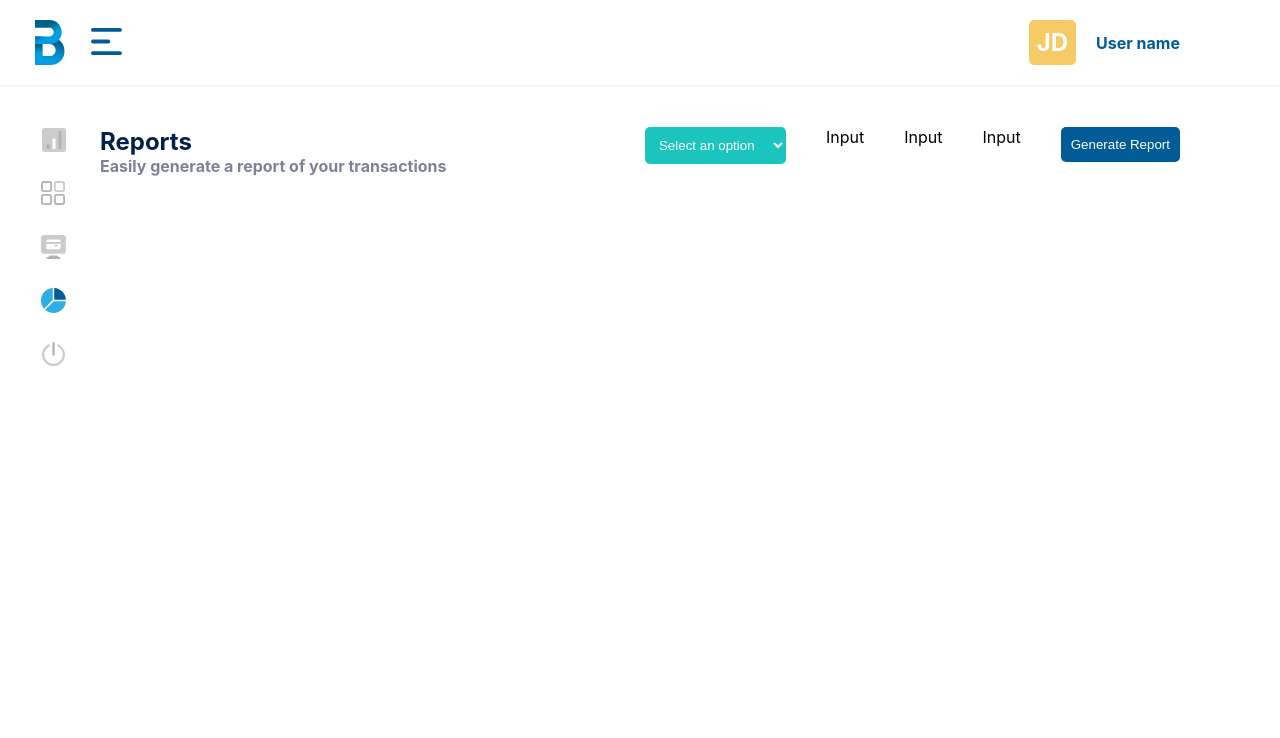
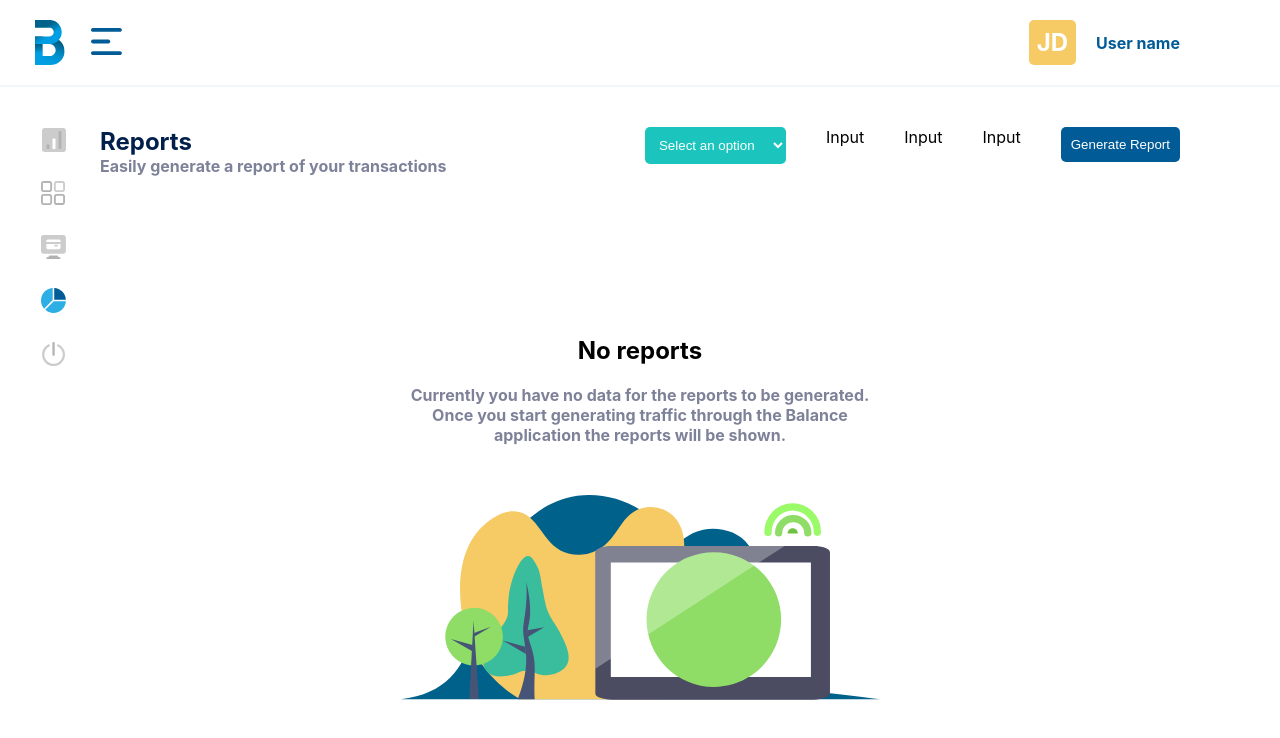
Before and after one commit to THEmmanuel/match-test, a React (Create React App) app: page / in a window 1280 px wide. Shown: the top 738 px of the page. Built offline with nearby package versions, Linux system fonts and the light colour scheme.

Commit message:
add reports empty component and assets

```diff
--- a/src/Pages/Reports/Reports.tsx
+++ b/src/Pages/Reports/Reports.tsx
@@ -3,6 +3,7 @@ import style from './Reports.module.css';
 
 // Component imports
 import Dropdown from "../../components/Dropdown/Dropdown";
+import ReportsEmpty from "../../containers/ReportsEmpty/ReportsEmpty";
 
 const ReportsPage = () => {
 	return (
@@ -14,7 +15,7 @@ const ReportsPage = () => {
 				</div>
 
 				<div className={style.ReportsFilterWrapper}>
-					<Dropdown/>
+					<Dropdown />
 					<span>Input</span>
 					<span>Input</span>
 					<span>Input</span>
@@ -23,6 +24,10 @@ const ReportsPage = () => {
 					</button>
 				</div>
 			</div>
+
+			<div>
+				<ReportsEmpty/>
+			</div>
 		</section>
 	)
 }
--- a/src/containers/ReportsEmpty/ReportsEmpty.module.css
+++ b/src/containers/ReportsEmpty/ReportsEmpty.module.css
@@ -0,0 +1,13 @@
+.ReportsEmpty {
+	display: flex;
+	flex-direction: column;
+	width: 480px;
+	margin: auto;
+	margin-top: 140px;
+}
+
+.ReportsEmptyText {
+	font-weight: 700;
+	color: #7E8299;
+	margin-bottom: 50px;
+}
--- a/src/containers/ReportsEmpty/ReportsEmpty.tsx
+++ b/src/containers/ReportsEmpty/ReportsEmpty.tsx
@@ -1,10 +1,19 @@
 import React from 'react';
 import style from './ReportsEmpty.module.css';
 
+// Image imports
+import ReportsEmptyImage from '../../assets/reportsEmptyImage.svg';
+
 const ReportsEmpty = () => {
 	return (
-		<div>
-			Reports empty
+		<div className={style.ReportsEmpty}>
+			<h2>No reports</h2>
+			<span className={style.ReportsEmptyText}>
+				Currently you have no data for the reports to be generated.
+				Once you start generating traffic through the Balance application
+				the reports will be shown.
+			</span>
+			<img src={ReportsEmptyImage} alt="" />
 		</div>
 	)
 }
```
Also changed, not shown: src/assets/reportsEmptyImage.svg (added).
